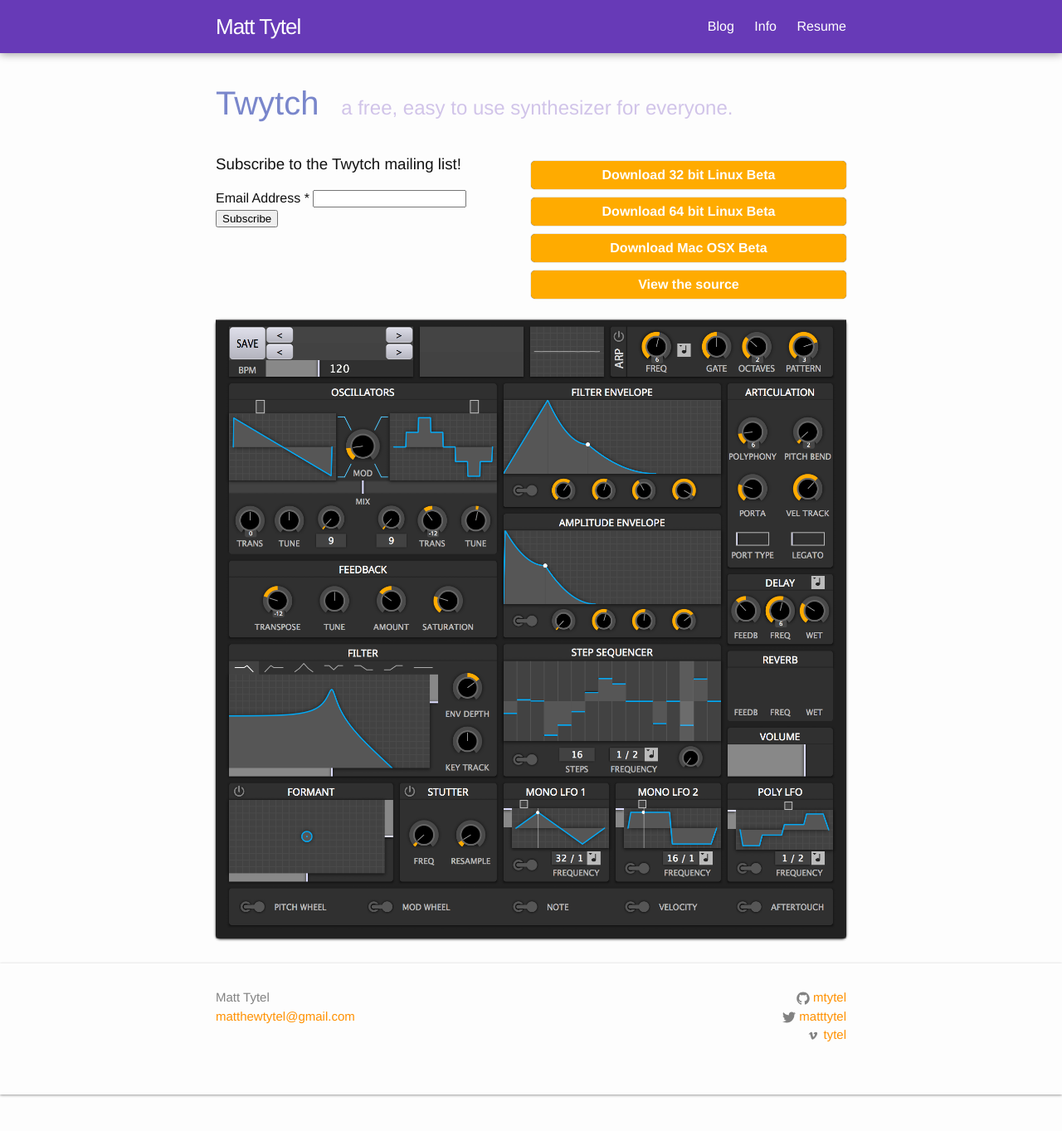
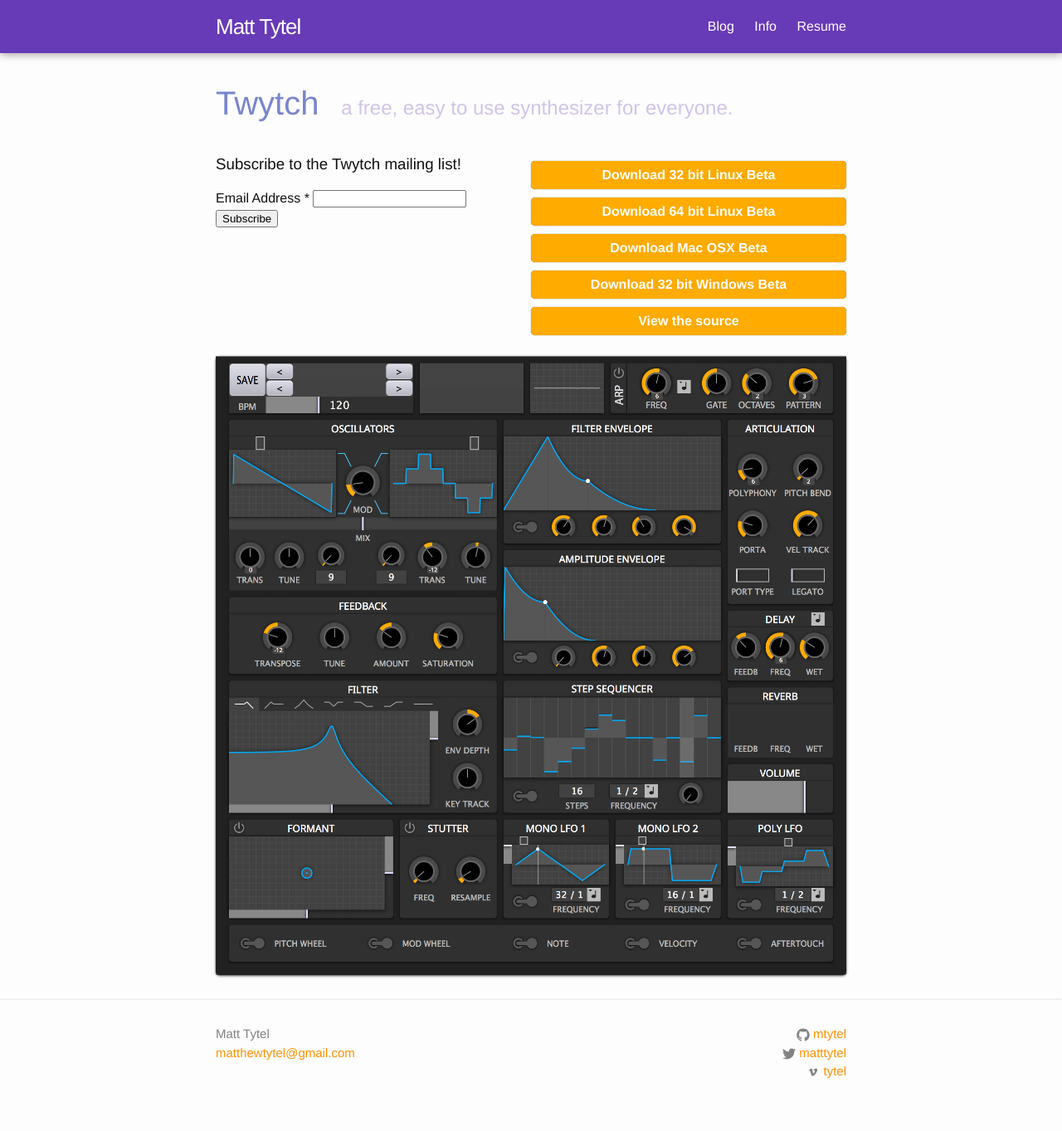
Before and after one commit to mtytel/tytel.org, a Jekyll site: the page built from twytch/index.html, in a window 1280 px wide. Shown: the whole page at 83% size. Built offline with Jekyll 4.4.1, drawn with Linux system fonts in a browser that asks for light colours; comment, search, counter and statistics services are not loaded.

Commit message:
Added shit windows installer.

```diff
--- a/twytch/index.html
+++ b/twytch/index.html
@@ -44,6 +44,11 @@
         Download Mac OSX Beta
       </div>
     </a>
+    <a href="/static/dist/Twytch32.msi">
+      <div class="download-button">
+        Download 32 bit Windows Beta
+      </div>
+    </a>
     <a href="https://github.com/mtytel/twytch">
       <div class="download-button">
         View the source
```
Also changed, not shown: 1 other file.
